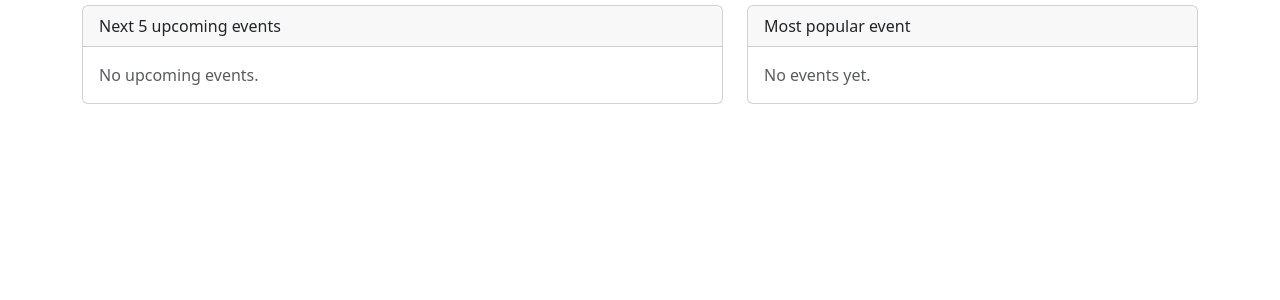
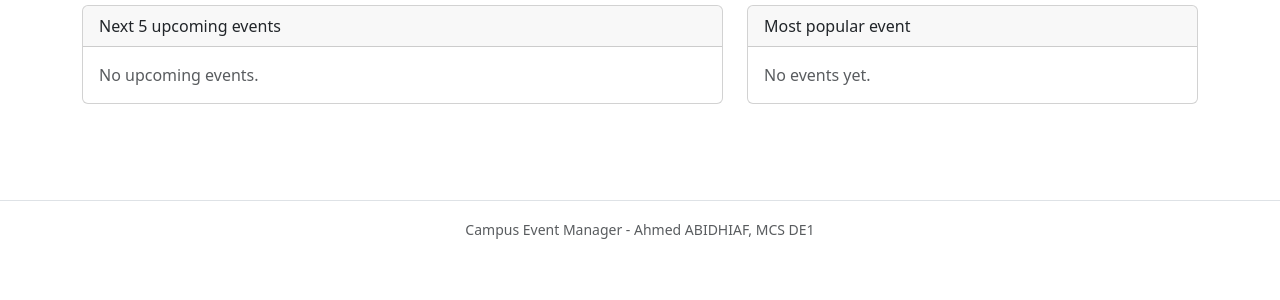
Before and after one commit to abidhiaf/campus-event-manager, a Flask app: page / in a window 1280 px wide. Shown: the part 277-577 px from the top of the page. Run offline with Flask 3, Linux system fonts and the light colour scheme; data that the repository does not hold is empty.

Commit message:
Update template

```diff
--- a/src/templates/base.html
+++ b/src/templates/base.html
@@ -40,6 +40,10 @@
     {% block content %}{% endblock %}
   </div>
 
+  <footer class="text-center text-muted py-3 border-top mt-5">
+    <small>Campus Event Manager - Ahmed ABIDHIAF, MCS DE1</small>
+  </footer>
+
   <script src="https://cdn.jsdelivr.net/npm/bootstrap@5.3.3/dist/js/bootstrap.bundle.min.js"></script>
 </body>
 </html>
```
